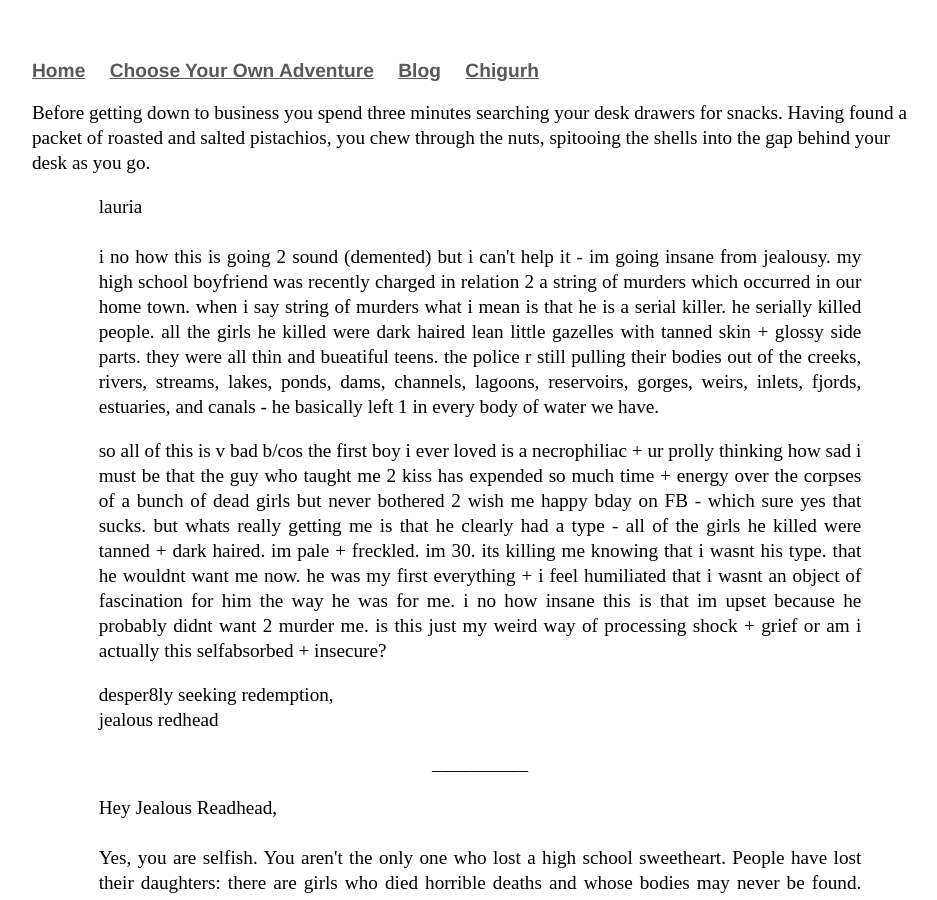
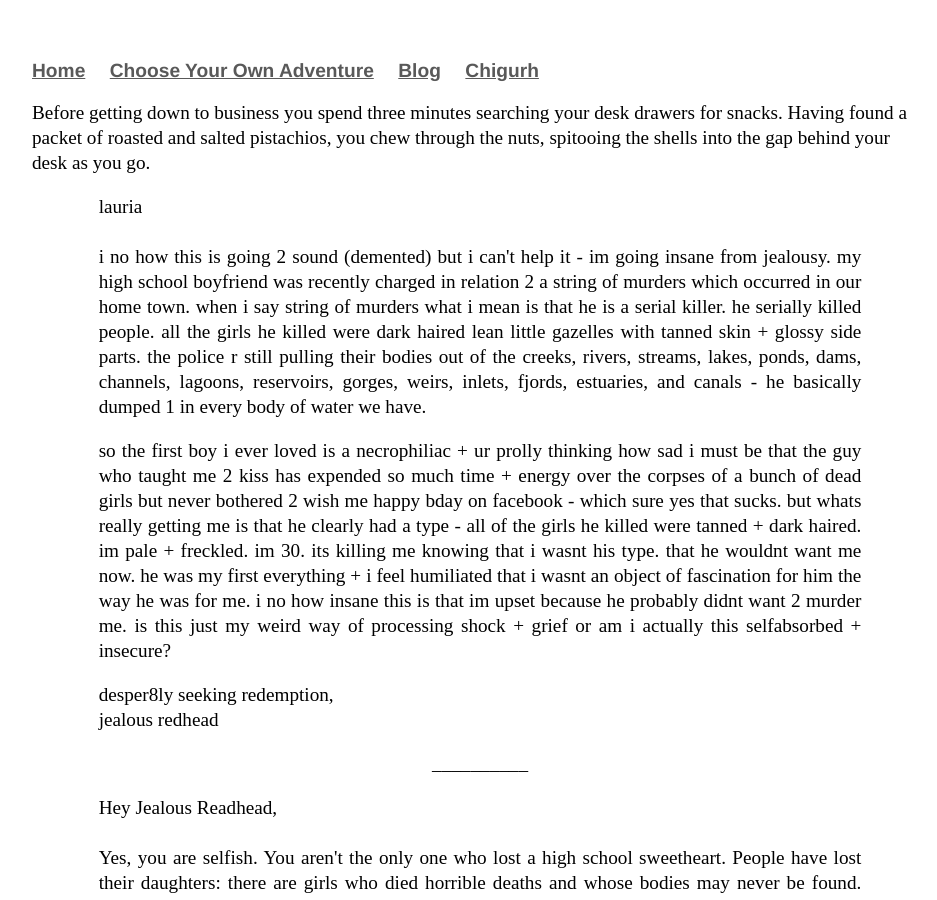
Before and after one commit to Pinelife/pinelife.github.io, a Jekyll site: the page built from Hellhole/Room7.html, in a window 1280 px wide and 900 px high. Shown: the whole window, without its empty margins (160-1097 px from the left). Built offline with Jekyll 4.4.1, drawn with Linux system fonts in a browser that asks for light colours.

Commit message:
Update Room7.html

```diff
--- a/Hellhole/Room7.html
+++ b/Hellhole/Room7.html
@@ -14,14 +14,13 @@ Before getting down to business you spend three minutes searching your desk draw
   <br/>
  i no how this is going 2 sound (demented) but i can't help it - im going insane from jealousy. my high school boyfriend was recently
   charged in relation 2 a string of murders which occurred in our home town. when i say string of murders what i mean is that he is a serial killer.
-  he serially killed people. all the girls he killed were dark haired lean little gazelles with tanned skin + glossy side parts. they
- were all thin and bueatiful teens. the police r still pulling their bodies out of the creeks, rivers, streams,
-  lakes, ponds, dams, channels, lagoons, reservoirs, gorges, weirs, inlets, fjords, estuaries, and canals - he basically
-  left 1 in every body of water we have.</p>
+  he serially killed people. all the girls he killed were dark haired lean little gazelles with tanned skin + glossy side parts.
+ the police r still pulling their bodies out of the creeks, rivers, streams, lakes, ponds, dams, channels, lagoons,
+  reservoirs, gorges, weirs, inlets, fjords, estuaries, and canals - he basically dumped 1 in every body of water we have.</p>
 <p style="text-align:justify" class="indented">
-so all of this is v bad b/cos the first boy i ever loved is a necrophiliac + ur prolly thinking
+so the first boy i ever loved is a necrophiliac + ur prolly thinking
   how sad i must be that the guy who taught me 2 kiss has expended so much time + energy over the corpses of a bunch of dead girls but never
-  bothered 2 wish me happy bday on FB - which sure yes that sucks. but whats really getting me is that he clearly had a
+  bothered 2 wish me happy bday on facebook - which sure yes that sucks. but whats really getting me is that he clearly had a
  type - all of the girls he killed were tanned + dark haired. im pale + freckled. im 30. its killing me knowing that i wasnt his type.
   that he wouldnt want me now. he was my first everything + i feel humiliated that i wasnt an object of fascination for him the way
   he was for me. i no how insane this is that im upset because he probably didnt want 2 murder me. is this just my weird
```
